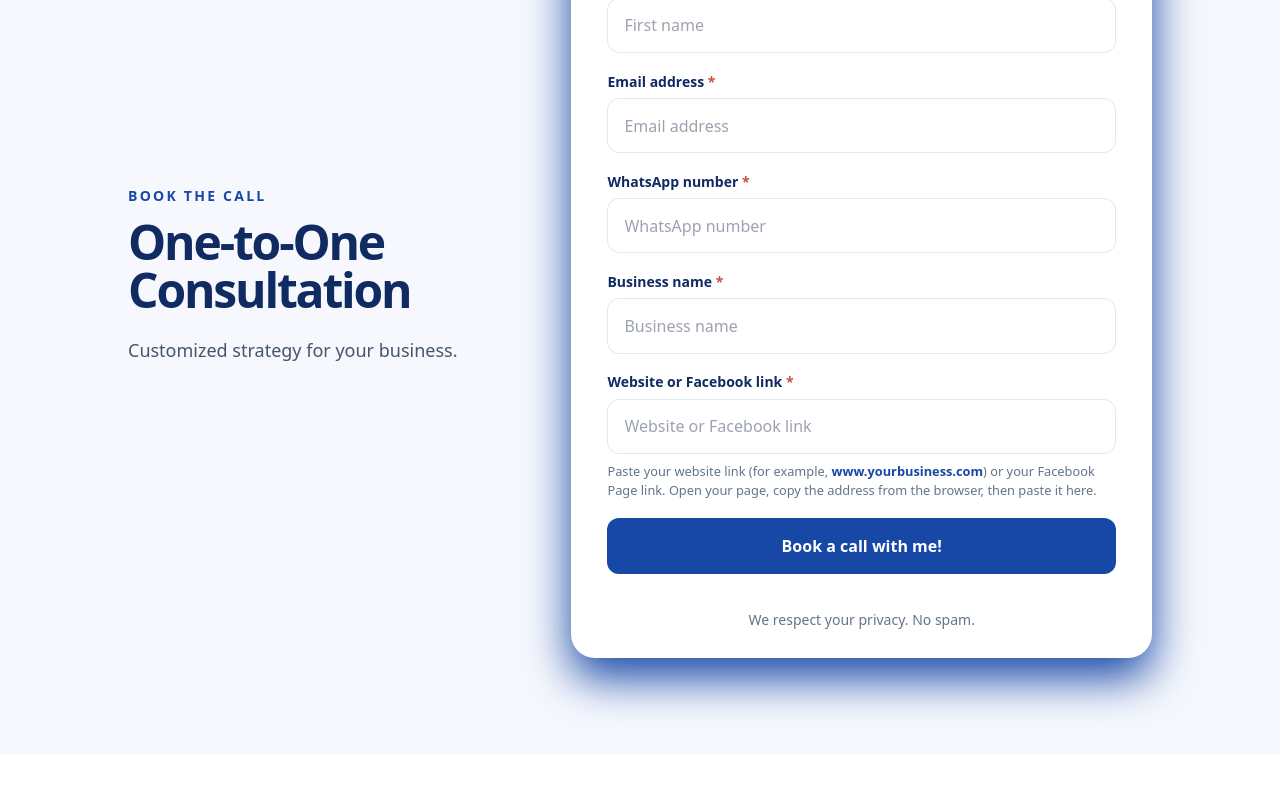
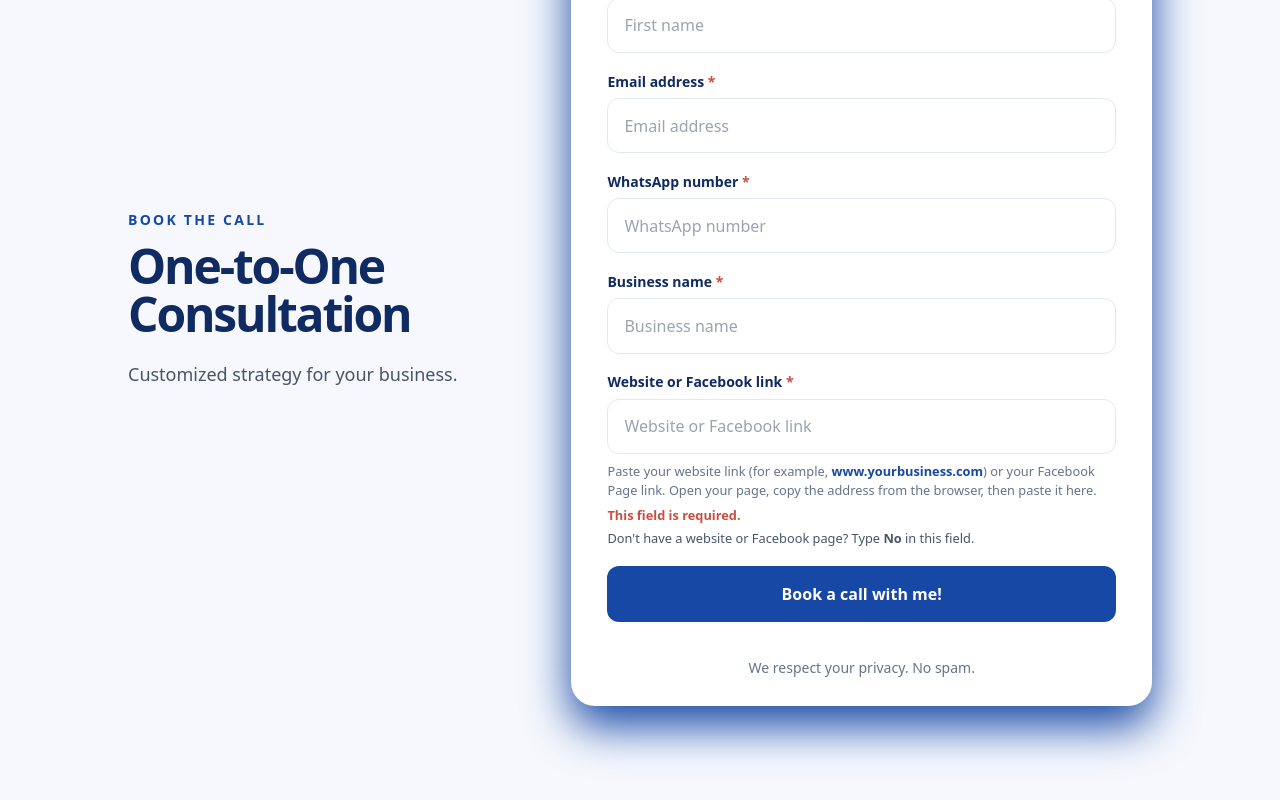
Before and after one commit to professionalshalinigupta-bot/consultation-lp, a Next.js app: page / in a window 1280 px wide. Shown: the part 2877-3677 px from the top of the page. Before the commit the page ends 3631 px from the top, so only its background shows below. Built offline with nearby package versions, Linux system fonts and the light colour scheme.

Commit message:
Clarify required website link field

```diff
--- a/app/globals.css
+++ b/app/globals.css
@@ -20,6 +20,8 @@ body { @apply bg-white text-ink antialiased; }
 .flodesk-shell .ff-required-note { margin: 0 0 1.25rem; color: #c84e41; font-size: .8125rem; font-weight: 700; }
 .flodesk-shell .ff-link-help { margin: .5rem 0 0; color: #64748b; font-size: .8rem; line-height: 1.5; }
 .flodesk-shell .ff-link-help span { color: #1748A5; font-weight: 600; }
+.flodesk-shell .ff-field-required { margin: .35rem 0 0; color: #c84e41; font-size: .8rem; font-weight: 700; }
+.flodesk-shell .ff-no-link-help { margin: .25rem 0 0; color: #475569; font-size: .8rem; line-height: 1.5; }
 .flodesk-shell .ff-6a958b5f9153bb81cb95b65c__control { width: 100%; height: 3.45rem; border: 1px solid #e2e8f0; border-radius: .75rem; padding: .85rem 1rem; color: #162039; font-family: inherit; font-size: 1rem; outline: none; }
 .flodesk-shell .ff-6a958b5f9153bb81cb95b65c__control:focus { border-color: #1748A5; box-shadow: 0 0 0 4px rgba(23,72,165,.1); }
 .flodesk-shell .ff-6a958b5f9153bb81cb95b65c__label { display: none; }
--- a/components/CTAForm.tsx
+++ b/components/CTAForm.tsx
@@ -56,5 +56,5 @@ export function CTAForm() {
 function Field({ name, placeholder, tab }: { name: string; placeholder: string; tab: string }) {
   const id = `${rootClass}-${name.replace(".", "-")}`;
   const isLinkField = name === "fields.websiteFacebookLink";
-  return <div className={`${rootClass}__field fd-form-group`}><label htmlFor={id} className="ff-visible-label">{placeholder} <span aria-hidden="true">*</span></label><input id={id} className={`${rootClass}__control fd-form-control`} type="text" maxLength={255} name={name} placeholder={placeholder} data-ff-tab={tab} required aria-required="true" /><label htmlFor={id} className={`${rootClass}__label fd-form-label`}>{placeholder}</label>{isLinkField && <p className="ff-link-help">Paste your website link (for example, <span>www.yourbusiness.com</span>) or your Facebook Page link. Open your page, copy the address from the browser, then paste it here.</p>}</div>;
+  return <div className={`${rootClass}__field fd-form-group`}><label htmlFor={id} className="ff-visible-label">{placeholder} <span aria-hidden="true">*</span></label><input id={id} className={`${rootClass}__control fd-form-control`} type="text" maxLength={255} name={name} placeholder={placeholder} data-ff-tab={tab} required aria-required="true" /><label htmlFor={id} className={`${rootClass}__label fd-form-label`}>{placeholder}</label>{isLinkField && <><p className="ff-link-help">Paste your website link (for example, <span>www.yourbusiness.com</span>) or your Facebook Page link. Open your page, copy the address from the browser, then paste it here.</p><p className="ff-field-required">This field is required.</p><p className="ff-no-link-help">Don&apos;t have a website or Facebook page? Type <strong>No</strong> in this field.</p></>}</div>;
 }
```
